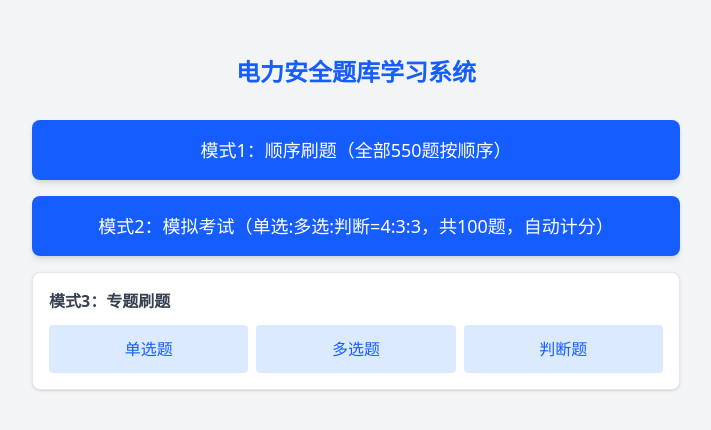
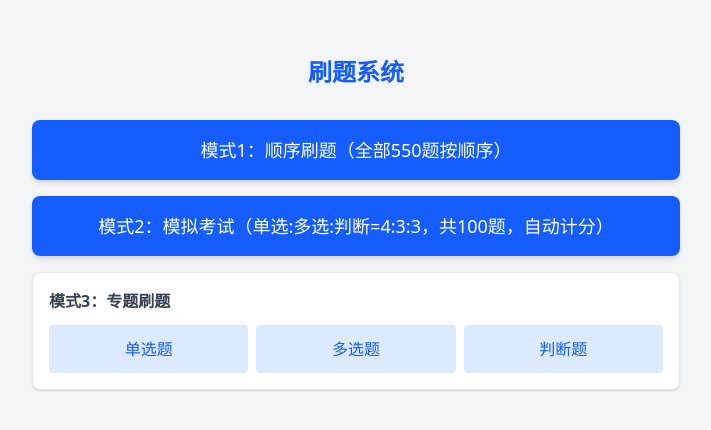
Before and after one commit to wangmeng718/tiku, a plain HTML site: page index.html in a window 1280 px wide. Shown: the whole page, without its empty margins (284-995 px from the left). Drawn offline with nearby package versions, Linux system fonts and the light colour scheme.

Commit message:
Add files via upload

```diff
--- a/index.html
+++ b/index.html
@@ -4,7 +4,7 @@
     <meta charset="UTF-8">
     <!-- 手机自适应关键标签 -->
     <meta name="viewport" content="width=device-width, initial-scale=1.0, maximum-scale=1.0, user-scalable=no">
-    <title>电力题库刷题系统</title>
+    <title>刷题系统</title>
     <!-- 引入Tailwind移动端样式 -->
     <script src="https://cdn.tailwindcss.com"></script>
     <script>
@@ -47,7 +47,7 @@
     <div class="max-w-2xl mx-auto px-3 py-4">
         <!-- 首页选择模式 -->
         <div id="home-page" class="space-y-4 mt-10">
-            <h1 class="text-2xl font-bold text-center text-primary mb-8">电力安全题库学习系统</h1>
+            <h1 class="text-2xl font-bold text-center text-primary mb-8">刷题系统</h1>
             <div class="grid gap-4">
                 <button onclick="startMode('order')" class="w-full py-4 rounded-lg bg-primary text-white text-lg font-medium shadow-md">
                     模式1：顺序刷题（全部550题按顺序）
```
